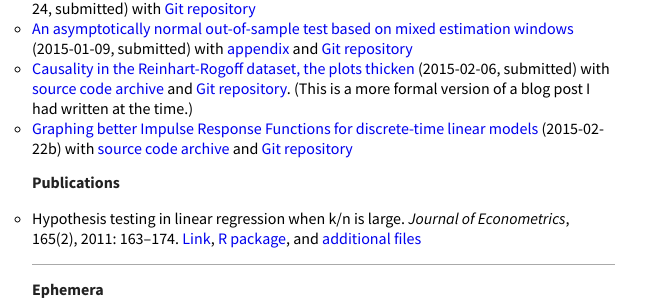
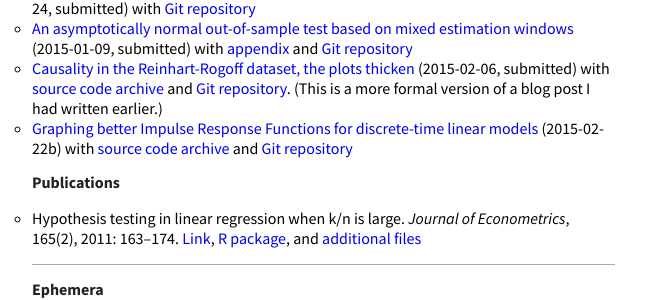
Before and after one commit to mmkuang/grayclhn.github.io, a Jekyll site: the page built from index.md, in a window 1280 px wide. Shown: the part 941-1241 px from the top of the page, without its empty margins (0-663 px from the left). Built offline with Jekyll 4.4.1, drawn with Linux system fonts in a browser that asks for light colours; Markdown is read by kramdown in place of the engine named in the settings.

Commit message:
Tweak wording on homepage

```diff
--- a/index.md
+++ b/index.md
@@ -90,7 +90,7 @@ Matt’s taken a postdoc at University of Missouri and is no longer on the job m
 * [Causality in the Reinhart-Rogoff dataset, the plots thicken](dl/calhoun-rr-graphics.pdf)
   (2015-02-06, submitted) with [source code archive](dl/calhoun-rr-graphics.zip) and
   [Git repository](https://git.ece.iastate.edu/gcalhoun/rr_graphics/tree/v2015-02-06).
-  (This is a more formal version of a blog post I had written at the time.)
+  (This is a more formal version of a blog post I had written earlier.)
 * [Graphing better Impulse Response Functions for discrete-time linear models](dl/calhoun-smooth-irf.pdf)
   (2015-02-22b) with [source code archive](dl/calhoun-smooth-irf.zip) and
   [Git repository](https://git.ece.iastate.edu/gcalhoun/smooth_irf/tree/2015-02-22b)
```
